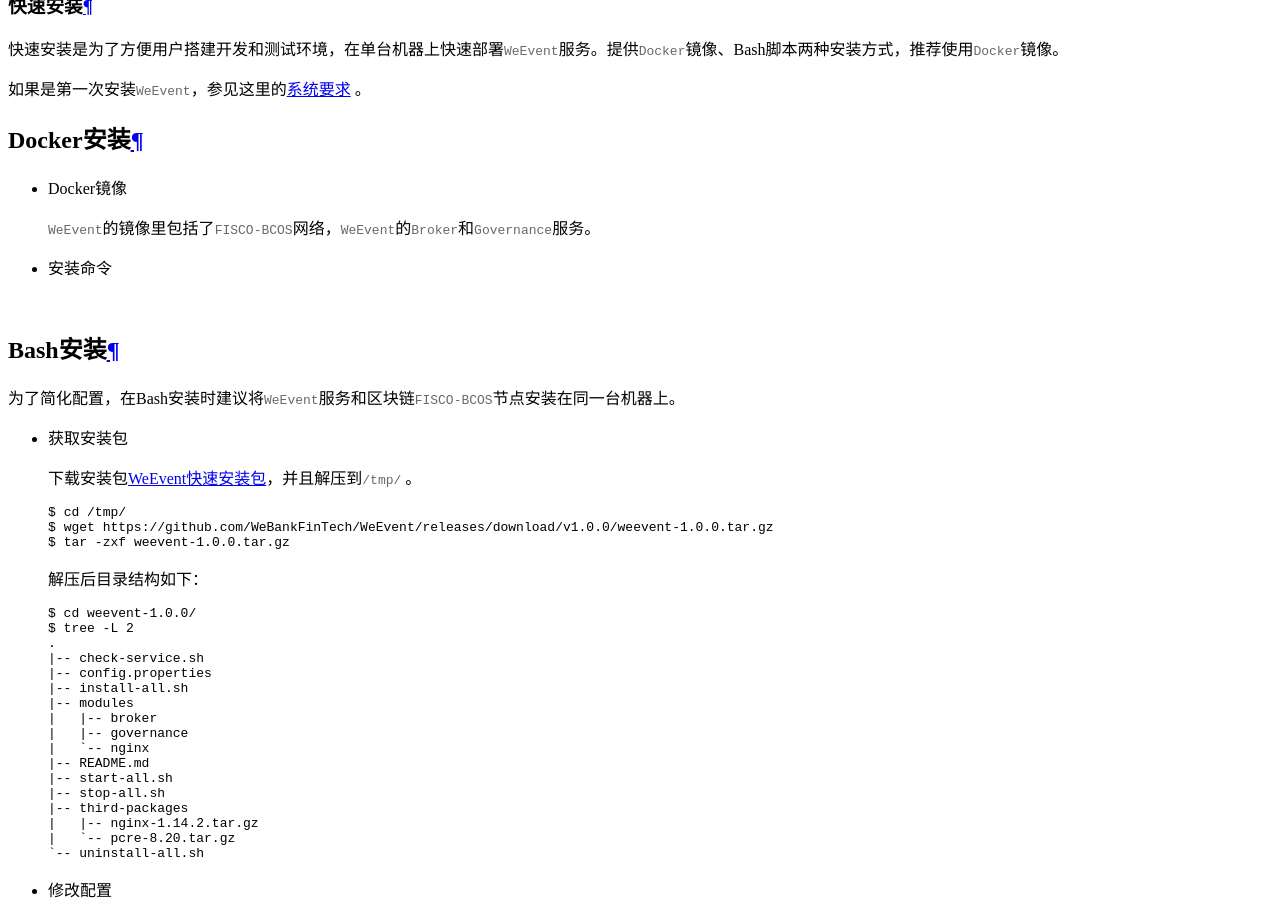
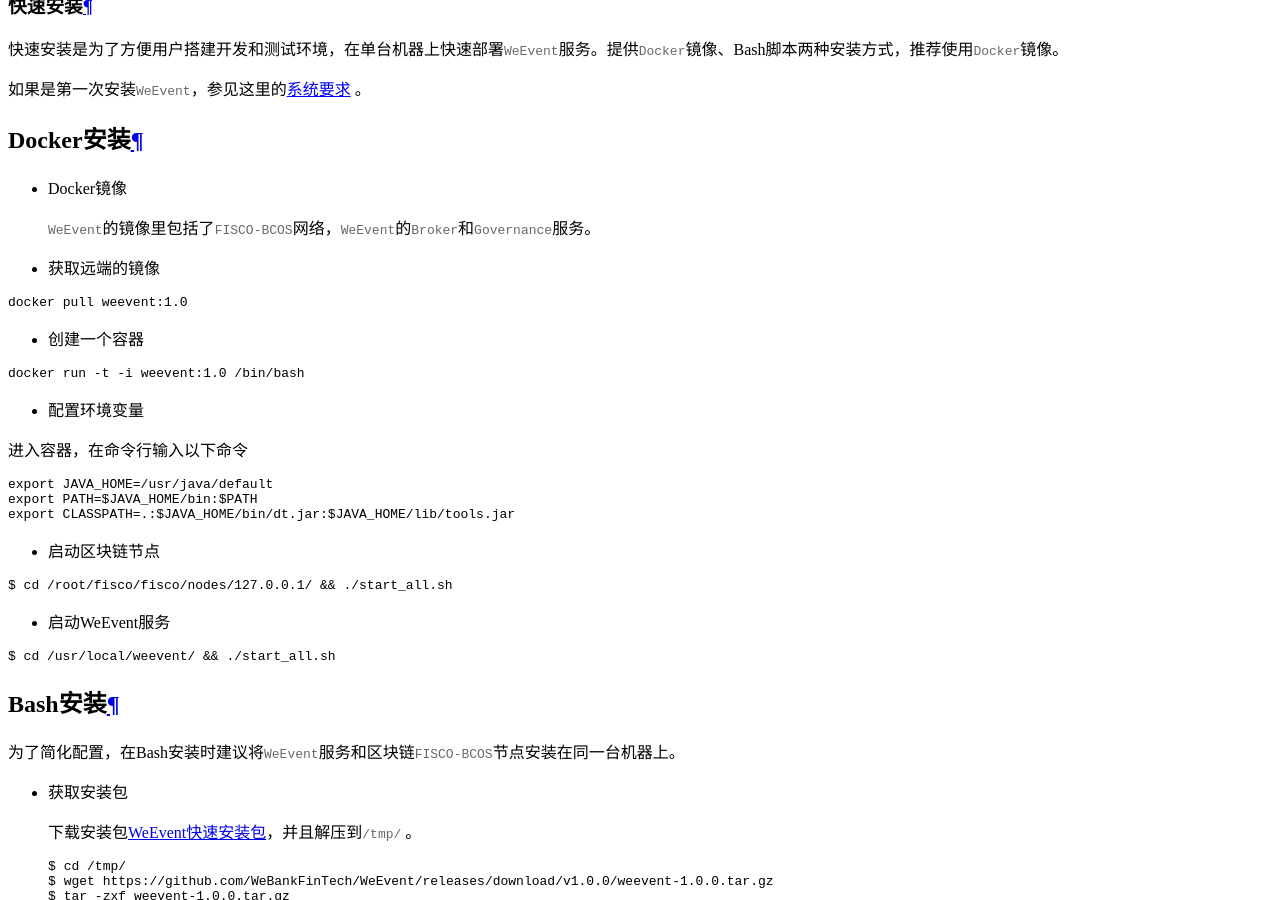
Before and after one commit to WeBankBlockchain/WeEvent-docs, a Sphinx documentation site: the page built from docs/install/quickinstall.md, in a window 1280 px wide and 900 px high, scrolled down 717 px. Built offline with Sphinx 7.4.7 and the Read the Docs theme 2.0.0, drawn with Linux system fonts in a browser that asks for light colours.

````diff
--- a/docs/install/quickinstall.md
+++ b/docs/install/quickinstall.md
@@ -10,11 +10,35 @@
 
   `WeEvent`的镜像里包括了`FISCO-BCOS`网络，`WeEvent`的`Broker`和`Governance`服务。
 
-- 安装命令
+- 获取远端的镜像
 
-  ```bash
+```
+docker pull weevent:1.0
+```
+- 创建一个容器
 
-  ```
+```
+docker run -t -i weevent:1.0 /bin/bash
+```
+- 配置环境变量
+
+进入容器，在命令行输入以下命令
+```
+export JAVA_HOME=/usr/java/default
+export PATH=$JAVA_HOME/bin:$PATH
+export CLASSPATH=.:$JAVA_HOME/bin/dt.jar:$JAVA_HOME/lib/tools.jar
+```
+- 启动区块链节点
+
+```
+$ cd /root/fisco/fisco/nodes/127.0.0.1/ && ./start_all.sh
+```
+
+- 启动WeEvent服务
+```
+$ cd /usr/local/weevent/ && ./start_all.sh
+```
+
 
 ### Bash安装
 
````
Also changed, not shown: docs/index.rst (+5 -2 lines), docs/protocal/stomp.md (+7 -6 lines), docs/scarino/iot.md (line endings or trailing spaces).
